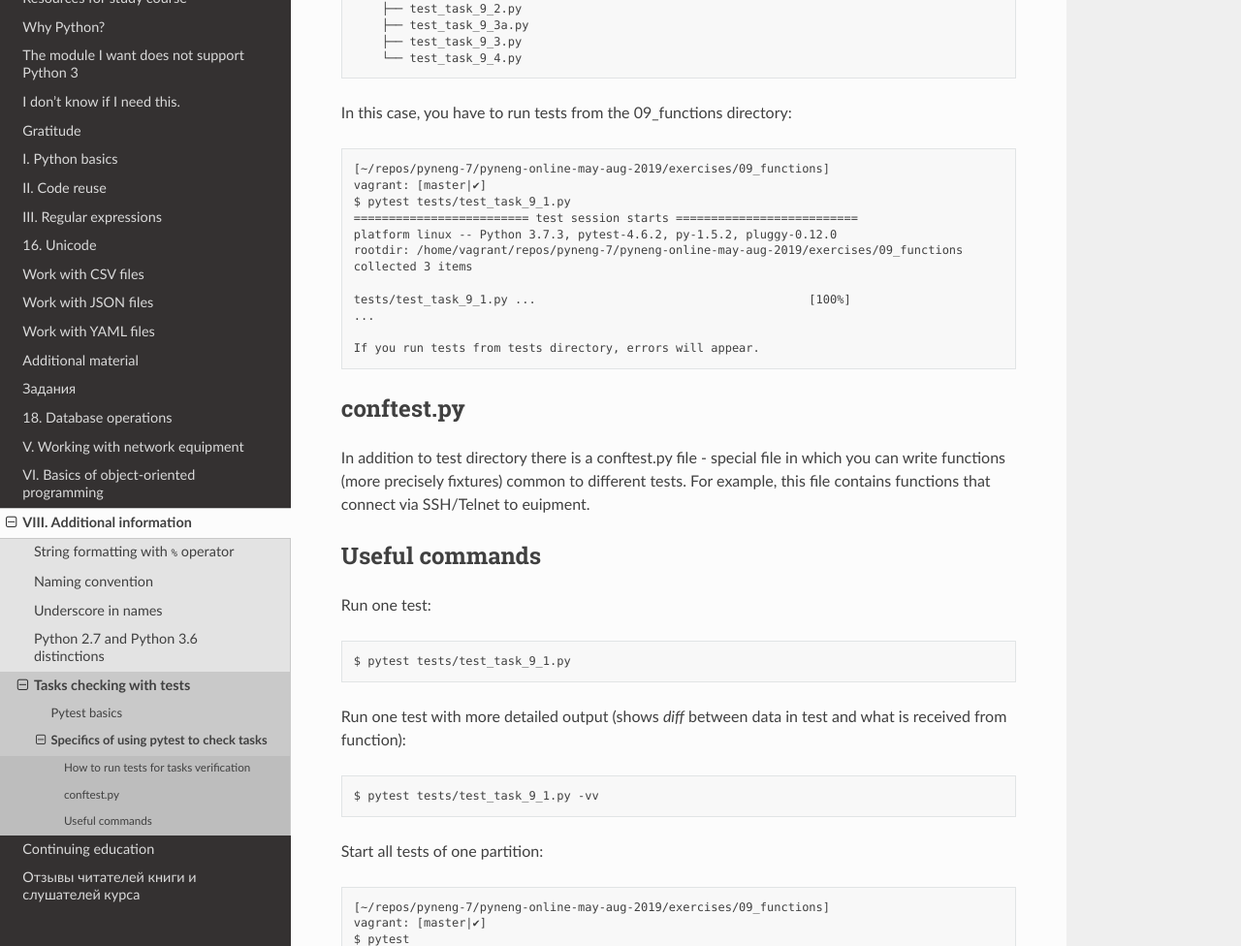
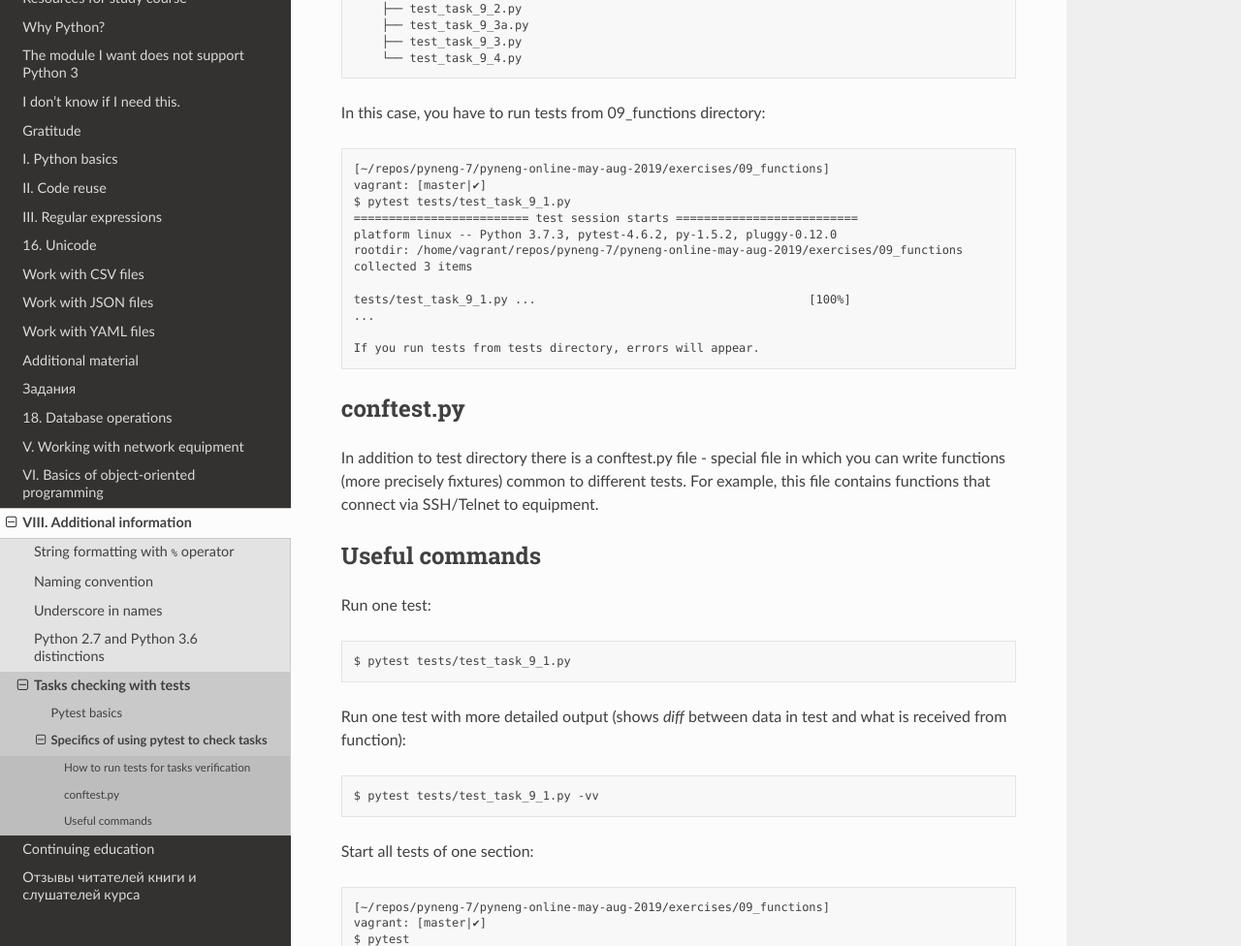
Before and after one commit to Aidar5/nattoeng, a Sphinx documentation site: the page built from docs/source/book/additional_info/pytest_pyneng.rst, in a window 1280 px wide and 1400 px high, scrolled down 2060 px. Shown: the part 151-1127 px from the top of the window at 97% size. Built offline with Sphinx 7.4.7 and the Read the Docs theme 2.0.0, drawn with Linux system fonts in a browser that asks for light colours; pages that are not in the unit, such as notebooks, are missing from menus.

Commit message:
Update pytest_pyneng.rst

```diff
--- a/docs/source/book/additional_info/pytest_pyneng.rst
+++ b/docs/source/book/additional_info/pytest_pyneng.rst
@@ -102,7 +102,7 @@ The most important thing is where to run tests: all tests must be run from a dir
         ├── test_task_9_3.py
         └── test_task_9_4.py
 
-In this case, you have to run tests from the 09_functions directory:
+In this case, you have to run tests from 09_functions directory:
 
 ::
 
@@ -122,7 +122,7 @@ In this case, you have to run tests from the 09_functions directory:
 conftest.py
 ~~~~~~~~~~~
 
-In addition to test directory there is a conftest.py file - special file in which you can write functions (more precisely fixtures) common to different tests. For example, this file contains functions that connect via SSH/Telnet to euipment.
+In addition to test directory there is a conftest.py file - special file in which you can write functions (more precisely fixtures) common to different tests. For example, this file contains functions that connect via SSH/Telnet to equipment.
 
 Useful commands
 ~~~~~~~~~~~~~~~~
@@ -139,7 +139,7 @@ Run one test with more detailed output (shows *diff* between data in test and wh
 
     $ pytest tests/test_task_9_1.py -vv
 
-Start all tests of one partition:
+Start all tests of one section:
 
 ::
 
```
